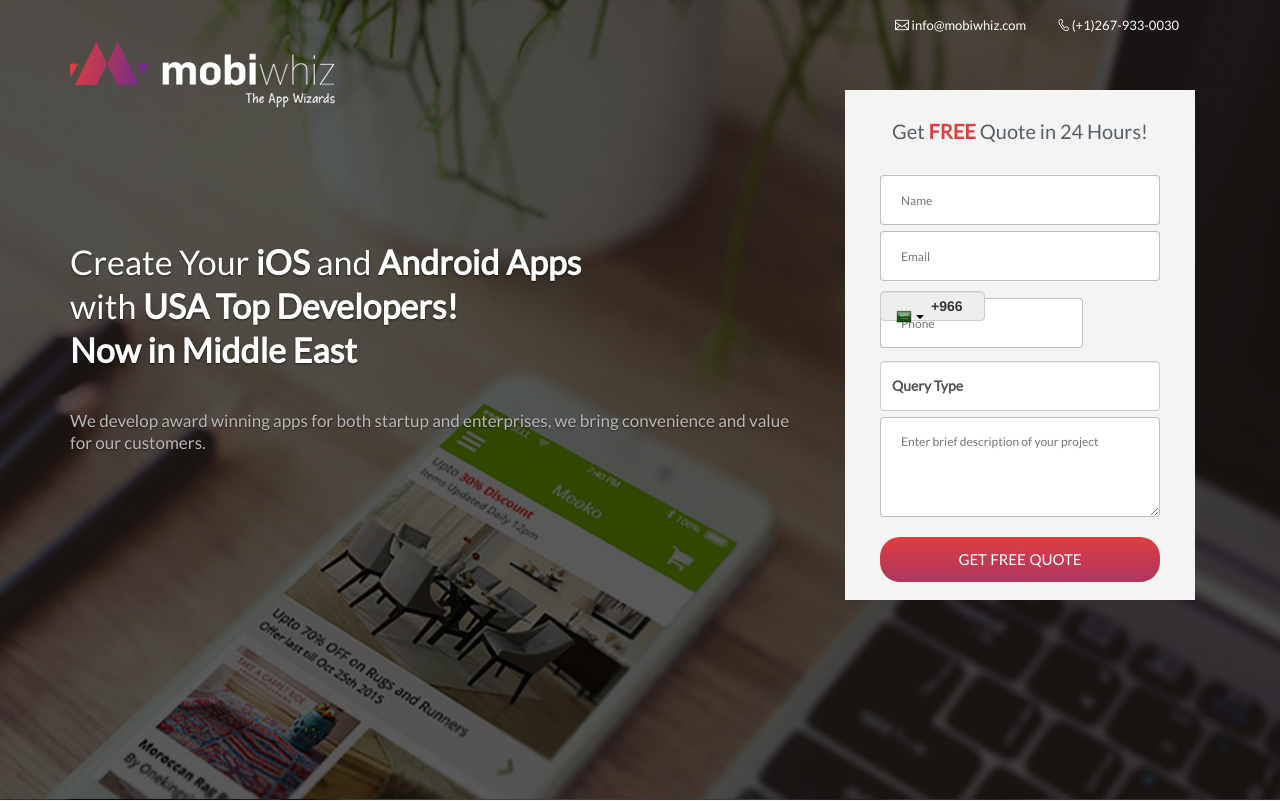
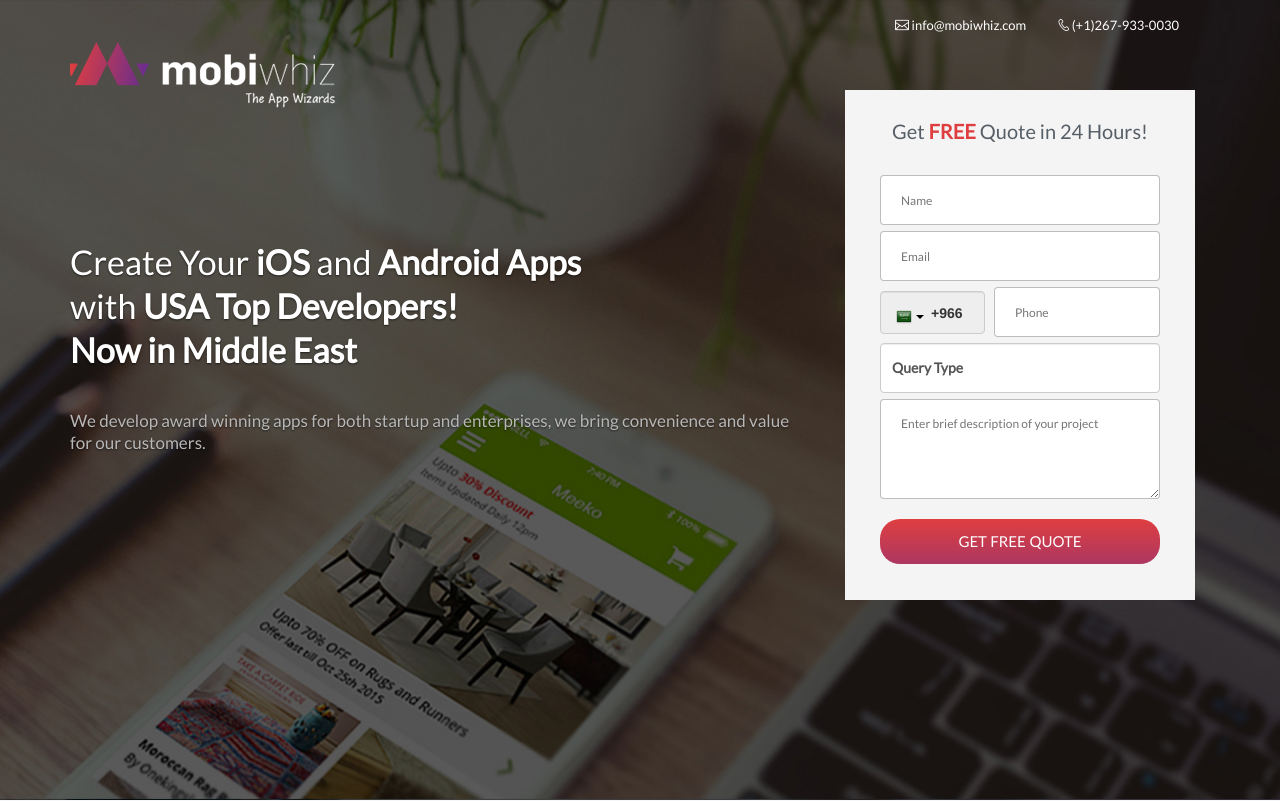
Before and after one commit to MobiWhizDev/Website, a PHP site: page /lp/createapp.php in a window 1280 px wide. Shown: the top 801 px of the page. Run offline with PHP 8.4, Linux system fonts and the light colour scheme.

Commit message:
changed form country code style

```diff
--- a/includes/header-landing.php
+++ b/includes/header-landing.php
@@ -235,14 +235,14 @@
                                             width: 110px;
                                         }
 
-                                        #tawkchat-minified-wrapper{
-                                            display: none !important;
-                                        }
-                                        #tawkchat-minified-container {
-                                            display: none !important;
-                                        }
-
-
+                                        .country-code-lp {
+											margin: 6px 0px 6px 77px !important;
+											width: 166px !important;
+											float: right;
+										}
+										.code-lp {
+											height: 43px !important;
+										}
 
                                         </style>
 
--- a/lp/createapp.php
+++ b/lp/createapp.php
@@ -18,11 +18,11 @@
                                 <div class="form">
                                     <h5> Get <span class="red">FREE </span>Quote in 24 Hours!</h5>
                                     <br>
-                                    <form action="" method="post" id="contactform2" novalidate="novalidate">
+                                    <form action="" method="post" id="contactform2" novalidate>
                                         <input type="text" name="name" id="fullname" class="text-box" placeholder="Name" required>
                                         <input type="email" name="email" id="email" class="text-box" placeholder="Email" required>
-                                        <input type="tel" name="phone1" id="phone" class="phone form-control" placeholder="enter your phone" readonly>
-                                        <input type="text" name="phone2" id="phone2" class="text-box country-code" placeholder="Phone" required>
+                                        <input type="tel" name="phone1" id="phone" class="phone form-control code-lp" placeholder="enter your phone" readonly>
+                                        <input type="text" name="phone2" id="phone2" class="text-box country-code country-code-lp" placeholder="Phone" required>
                                         <select id="qrytype1" name="query" class="text-box form-control" required>
                                             <option>Query Type</option>
                                             <option>IOS App Development</option>
```
